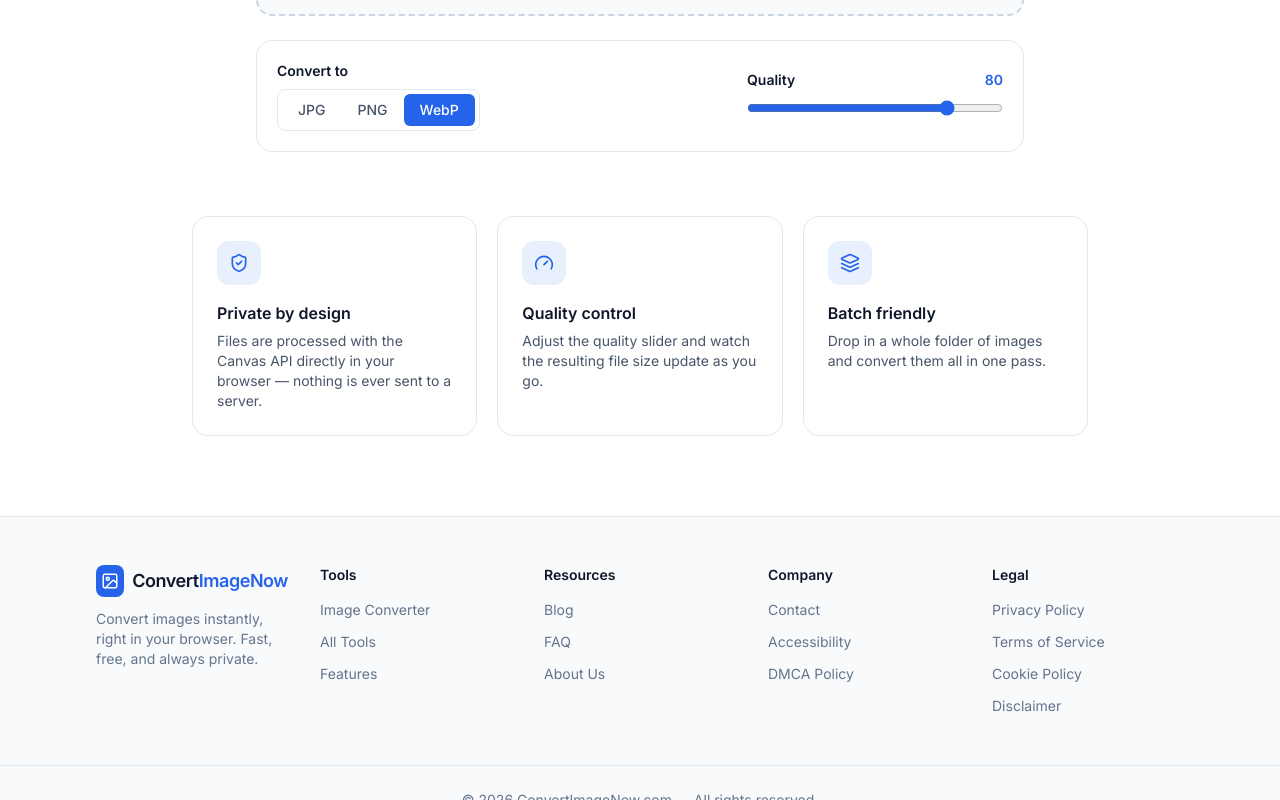
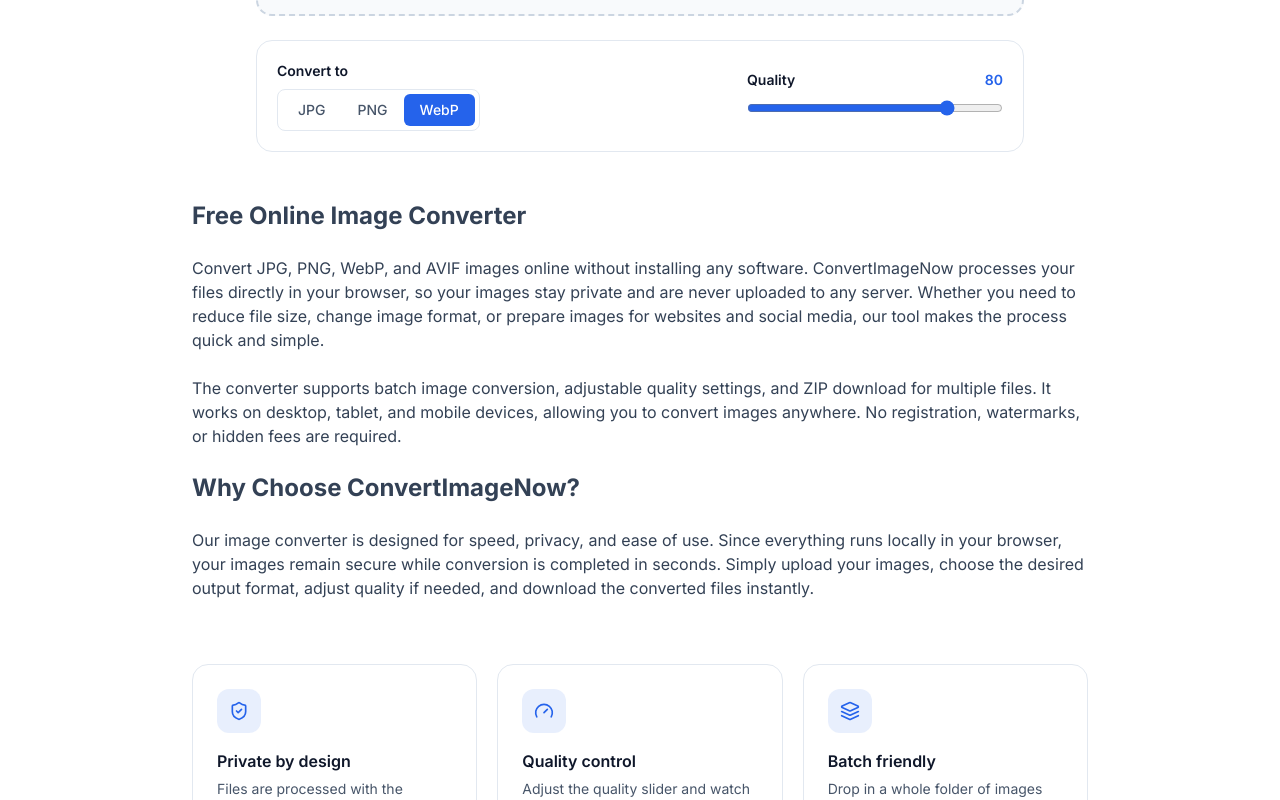
Before and after one commit to aneelhaider266-ship-it/ConvertImageNow, a Next.js app: page /converter in a window 1280 px wide. Shown: the part 541-1341 px from the top of the page. Built offline with nearby package versions, Linux system fonts and the light colour scheme.

Commit message:
Enhance image converter page with feature descriptions
Added detailed descriptions and features for the image converter tool, including privacy, batch conversion, and device compatibility.

```diff
--- a/app/converter/page.tsx
+++ b/app/converter/page.tsx
@@ -43,7 +43,38 @@ export default function ConverterPage() {
       <div className="mx-auto mt-10 max-w-3xl">
         <ImageConverter />
       </div>
+       <div className="mx-auto mt-12 max-w-4xl space-y-6 text-left text-slate-700 dark:text-slate-300">
+  <h2 className="text-2xl font-bold">
+    Free Online Image Converter
+  </h2>
 
+  <p>
+    Convert JPG, PNG, WebP, and AVIF images online without installing any software.
+    ConvertImageNow processes your files directly in your browser, so your images
+    stay private and are never uploaded to any server. Whether you need to reduce
+    file size, change image format, or prepare images for websites and social media,
+    our tool makes the process quick and simple.
+  </p>
+
+  <p>
+    The converter supports batch image conversion, adjustable quality settings,
+    and ZIP download for multiple files. It works on desktop, tablet, and mobile
+    devices, allowing you to convert images anywhere. No registration, watermarks,
+    or hidden fees are required.
+  </p>
+
+  <h2 className="text-2xl font-bold">
+    Why Choose ConvertImageNow?
+  </h2>
+
+  <p>
+    Our image converter is designed for speed, privacy, and ease of use. Since
+    everything runs locally in your browser, your images remain secure while
+    conversion is completed in seconds. Simply upload your images, choose the
+    desired output format, adjust quality if needed, and download the converted
+    files instantly.
+  </p>
+</div>
       <div className="mx-auto mt-16 grid max-w-4xl grid-cols-1 gap-5 sm:grid-cols-3">
         {POINTS.map((p) => (
           <div
```
